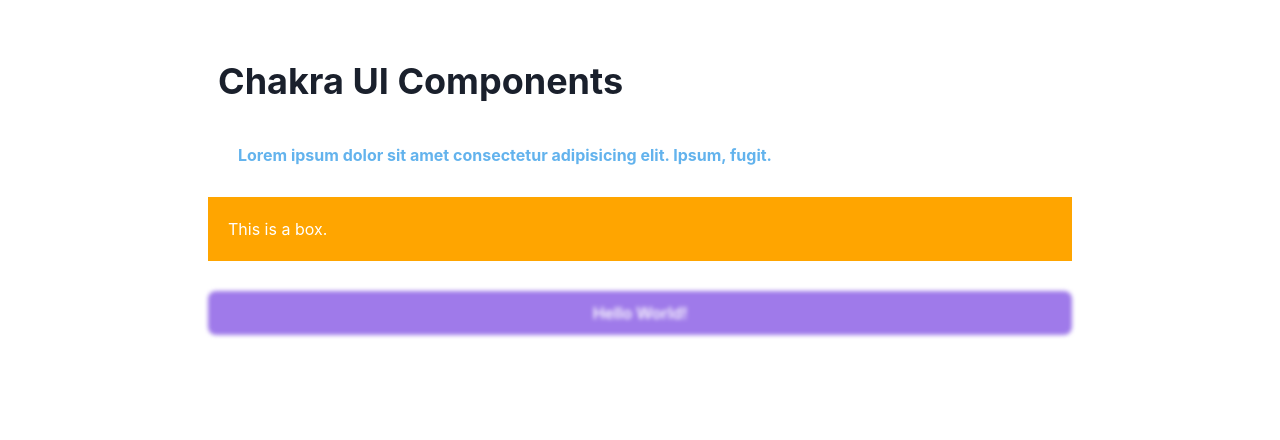
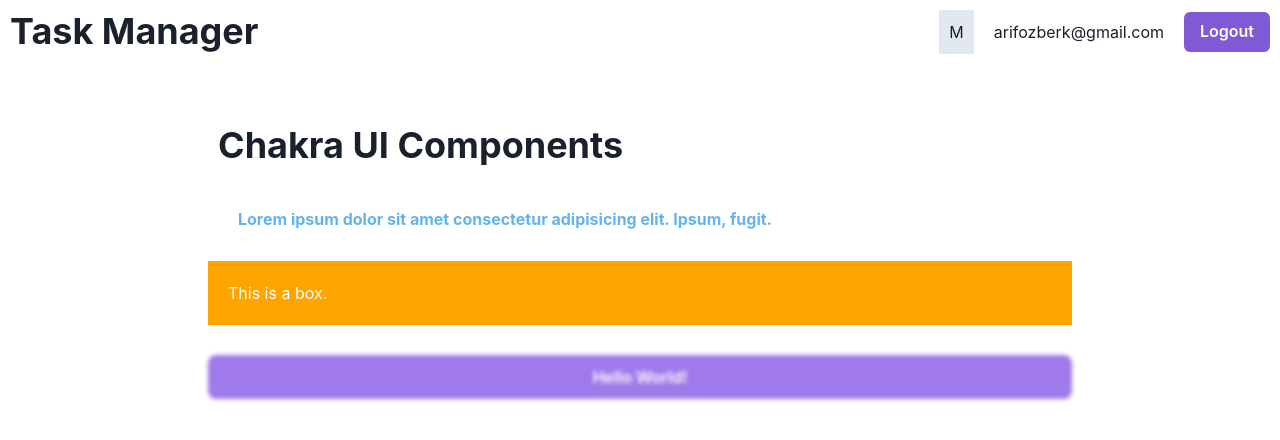
Before and after one commit to arif-ozberk/ChakraUI-Tutorial-Project, a React (Vite) app: page / in a window 1280 px wide. Shown: the top 440 px of the page. Built offline with nearby package versions, Linux system fonts and the light colour scheme.

Commit message:
Flex Layouts

```diff
--- /dev/null
+++ b/src/components/Navbar.jsx
@@ -0,0 +1,21 @@
+import React from 'react';
+import { Box, Button, Flex, HStack, Heading, Spacer, Text } from '@chakra-ui/react';
+
+
+const Navbar = () => {
+    return (
+        <Flex as="nav" p="10px" alignItems="center">
+            <Heading as="h1">Task Manager</Heading>
+
+            <Spacer />
+
+            <HStack spacing="20px">
+                <Box bg="gray.200" p="10px">M</Box>
+                <Text>arifozberk@gmail.com</Text>
+                <Button colorScheme="purple">Logout</Button>
+            </HStack>
+        </Flex>
+    );
+}
+
+export default Navbar;
--- a/src/layouts/RootLayout.jsx
+++ b/src/layouts/RootLayout.jsx
@@ -3,10 +3,14 @@
 
 // Styles
 
+// Components
+import Navbar from '../components/Navbar';
+
 
 const RootLayout = () => {
     return (
         <div>
+            <Navbar />
             <Outlet />
         </div>
     );
```
